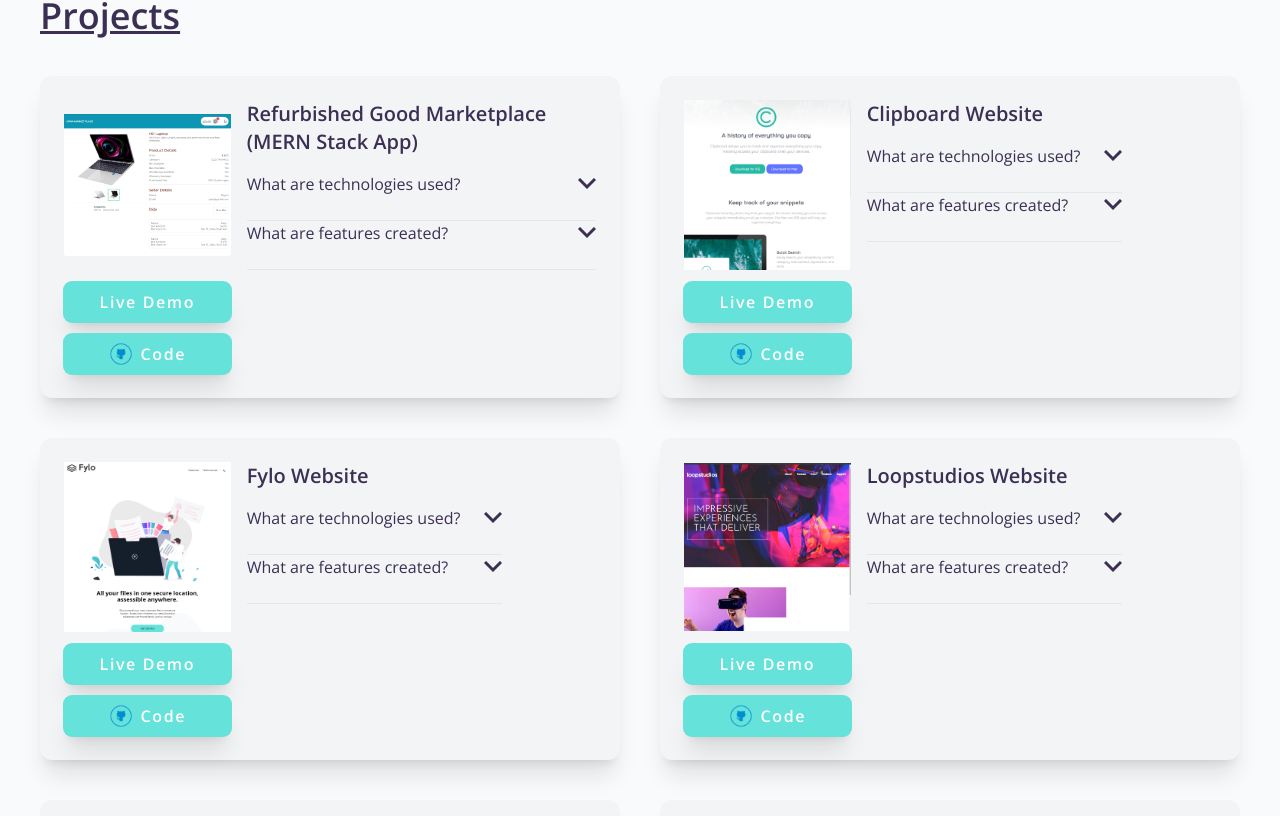
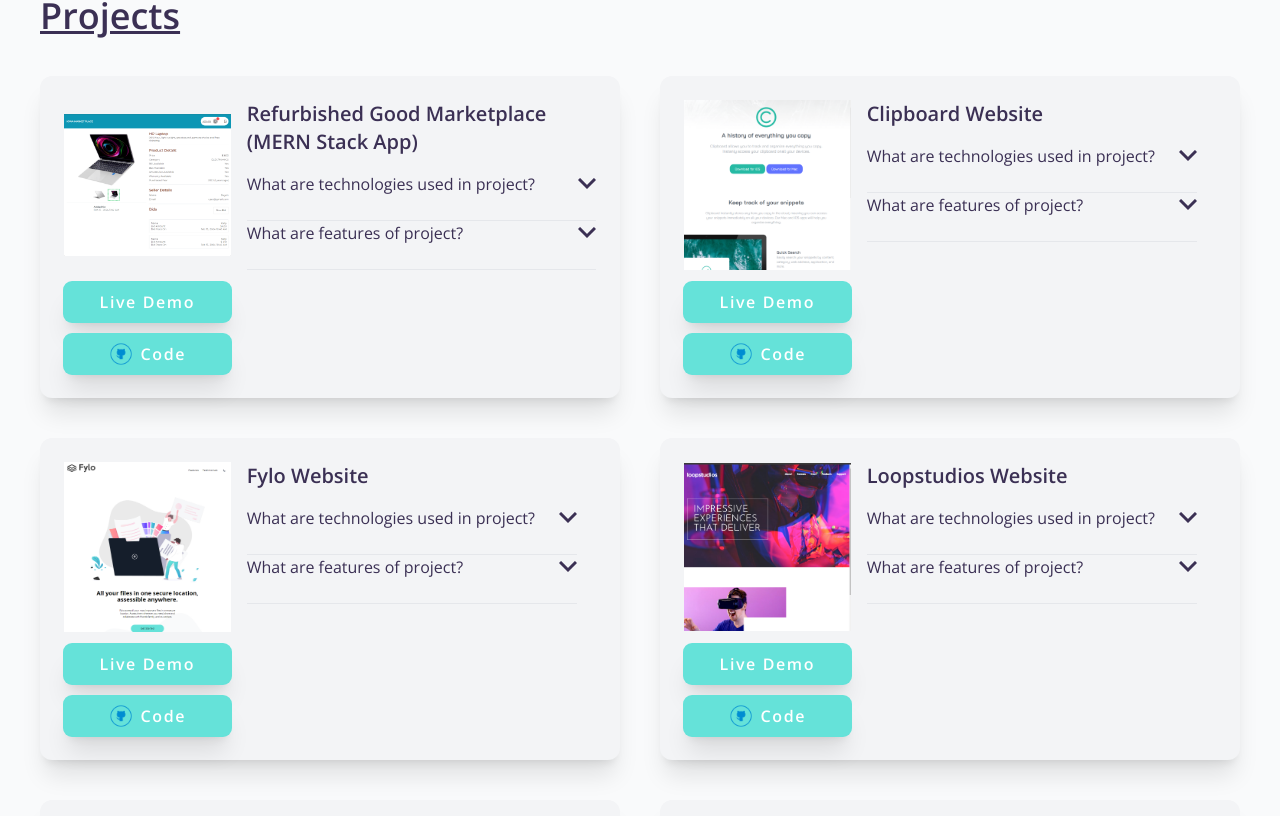
Before and after one commit to duyentth/Portfolio, a React app in the folder client/: page / in a window 1280 px wide. Shown: the part 1684-2500 px from the top of the page. Built offline with nearby package versions, Linux system fonts and the light colour scheme; a web font is replaced by a local one.

Commit message:
Update Projects.jsx

```diff
--- a/client/src/components/Projects/Projects.jsx
+++ b/client/src/components/Projects/Projects.jsx
@@ -179,7 +179,7 @@ const Projects = () => {
                         <div className="flex justify-between items-center space-x-6 group transition duration-500 cursor-pointer">
                           {/* <!-- Tab title --> */}
                           <div className="transition duration-500 group-hover:text-accentCyan">
-                            What are technologies used?
+                            What are technologies used in project?
                           </div>
                           {/* <!-- Arrow --> */}
 
@@ -218,7 +218,7 @@ const Projects = () => {
                         <div className="flex justify-between items-center group transition duration-500 cursor-pointer">
                           {/* <!-- Tab title --> */}
                           <div className="transition duration-500 group-hover:text-accentCyan">
-                            What are features created?
+                            What are features of project?
                           </div>
                           {/* <!-- Arrow --> */}
 
```
